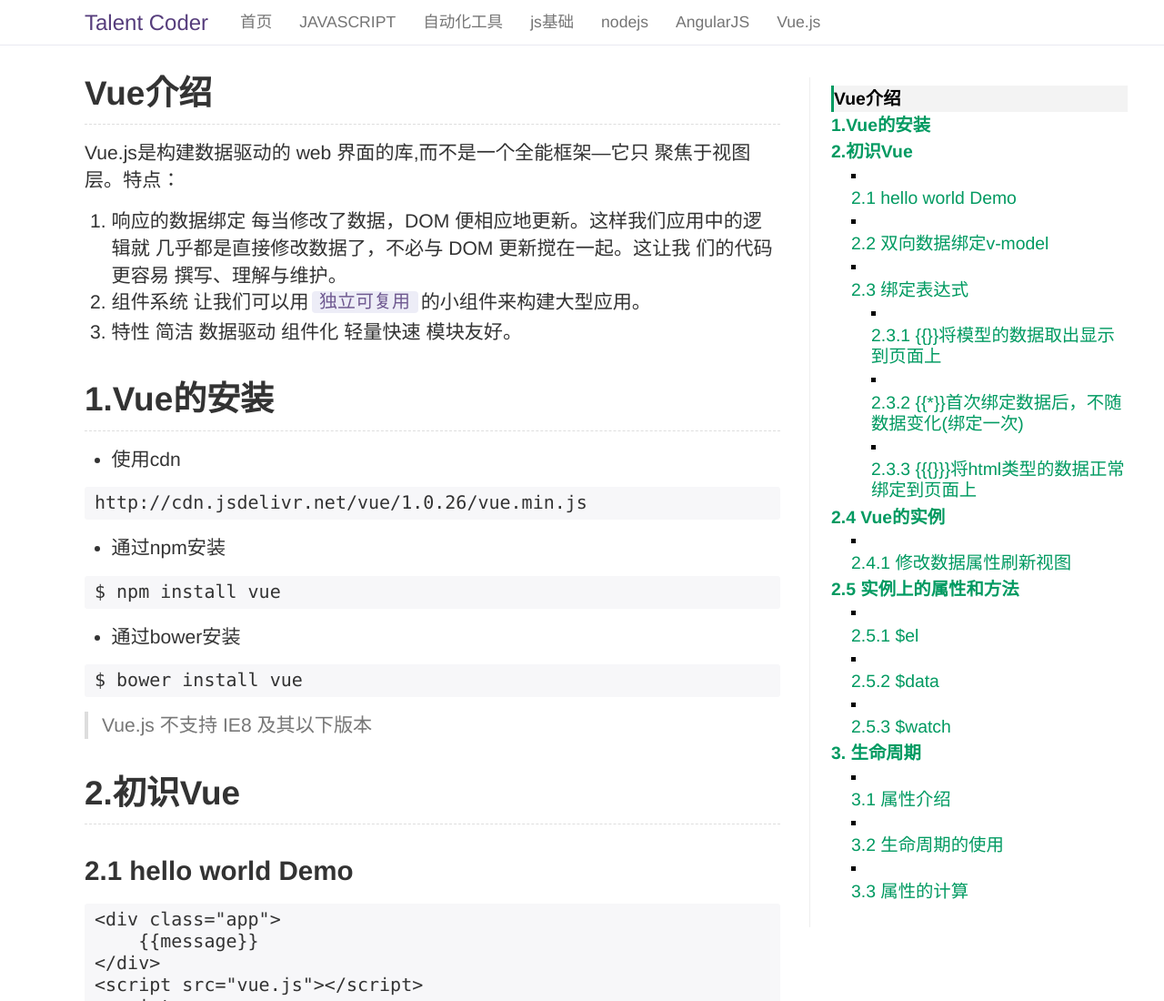
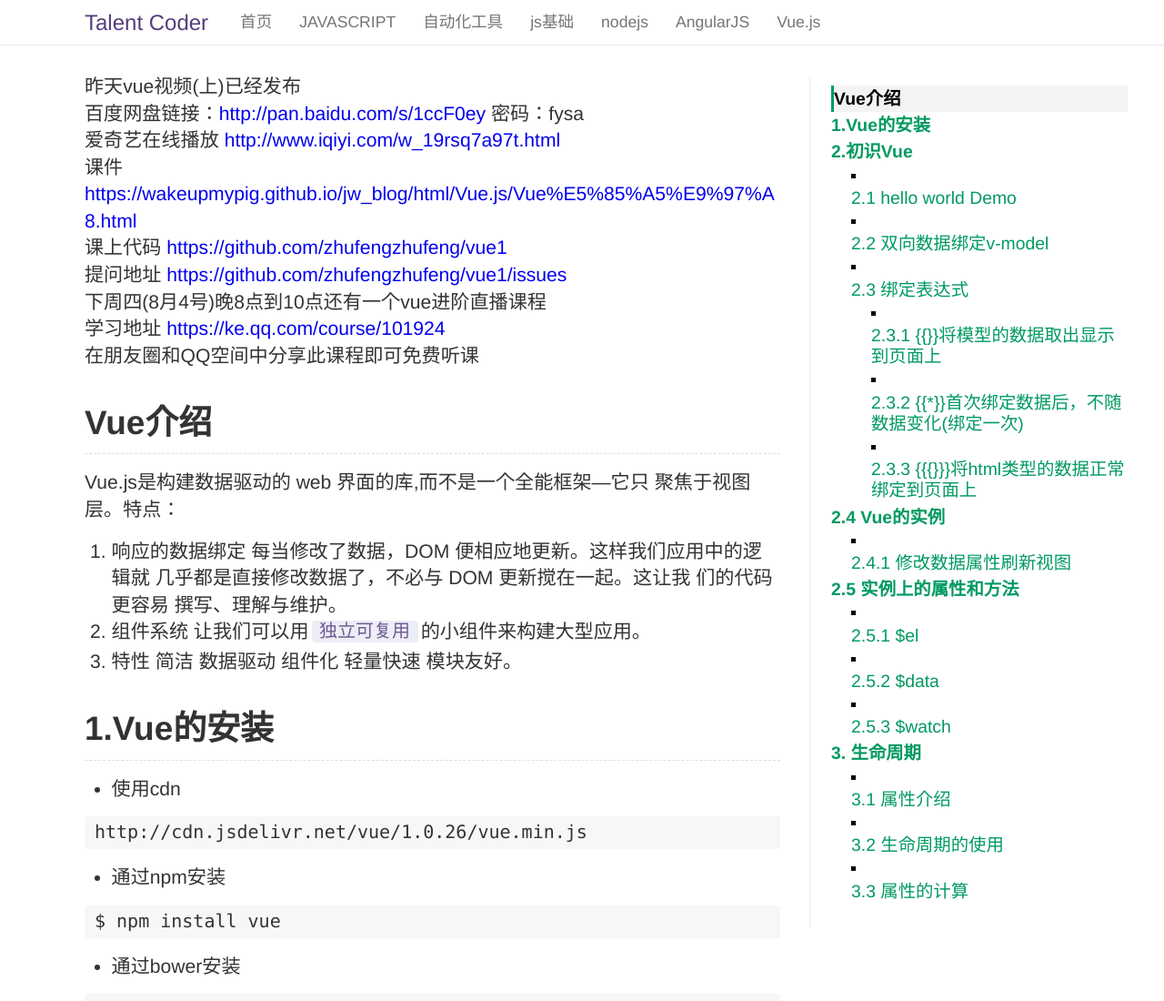
Before and after one commit to wakeupmypig/jw_blog, a website: page html/Vue.js/Vue入门.html in a window 1280 px wide. Shown: the top 1100 px of the page at 91% size. Drawn offline with nearby package versions, Linux system fonts and the light colour scheme.

Commit message:
Fri Jul 29 2016 23:30:51 GMT+0800 (中国标准时间)

```diff
--- a/html/Vue.js/Vue入门.html
+++ b/html/Vue.js/Vue入门.html
@@ -42,7 +42,8 @@
 
         <div class="content markdown-body">
 
-            <h2 id="t0Vue&#x4ECB;&#x7ECD;">Vue&#x4ECB;&#x7ECD; <a href="#t0Vue&#x4ECB;&#x7ECD;"> # </a></h2>
+            <p>&#x6628;&#x5929;vue&#x89C6;&#x9891;(&#x4E0A;)&#x5DF2;&#x7ECF;&#x53D1;&#x5E03;<br>&#x767E;&#x5EA6;&#x7F51;&#x76D8;&#x94FE;&#x63A5;&#xFF1A;<a href="http://pan.baidu.com/s/1ccF0ey">http://pan.baidu.com/s/1ccF0ey</a> &#x5BC6;&#x7801;&#xFF1A;fysa<br>&#x7231;&#x5947;&#x827A;&#x5728;&#x7EBF;&#x64AD;&#x653E; <a href="http://www.iqiyi.com/w_19rsq7a97t.html">http://www.iqiyi.com/w_19rsq7a97t.html</a><br>&#x8BFE;&#x4EF6; <a href="https://wakeupmypig.github.io/jw_blog/html/Vue.js/Vue%E5%85%A5%E9%97%A8.html">https://wakeupmypig.github.io/jw_blog/html/Vue.js/Vue%E5%85%A5%E9%97%A8.html</a><br>&#x8BFE;&#x4E0A;&#x4EE3;&#x7801;  <a href="https://github.com/zhufengzhufeng/vue1">https://github.com/zhufengzhufeng/vue1</a><br>&#x63D0;&#x95EE;&#x5730;&#x5740; <a href="https://github.com/zhufengzhufeng/vue1/issues">https://github.com/zhufengzhufeng/vue1/issues</a><br>&#x4E0B;&#x5468;&#x56DB;(8&#x6708;4&#x53F7;)&#x665A;8&#x70B9;&#x5230;10&#x70B9;&#x8FD8;&#x6709;&#x4E00;&#x4E2A;vue&#x8FDB;&#x9636;&#x76F4;&#x64AD;&#x8BFE;&#x7A0B;<br>&#x5B66;&#x4E60;&#x5730;&#x5740; <a href="https://ke.qq.com/course/101924">https://ke.qq.com/course/101924</a><br>&#x5728;&#x670B;&#x53CB;&#x5708;&#x548C;QQ&#x7A7A;&#x95F4;&#x4E2D;&#x5206;&#x4EAB;&#x6B64;&#x8BFE;&#x7A0B;&#x5373;&#x53EF;&#x514D;&#x8D39;&#x542C;&#x8BFE;  </p>
+<h2 id="t0Vue&#x4ECB;&#x7ECD;">Vue&#x4ECB;&#x7ECD; <a href="#t0Vue&#x4ECB;&#x7ECD;"> # </a></h2>
 <p>Vue.js&#x662F;&#x6784;&#x5EFA;&#x6570;&#x636E;&#x9A71;&#x52A8;&#x7684; web &#x754C;&#x9762;&#x7684;&#x5E93;,&#x800C;&#x4E0D;&#x662F;&#x4E00;&#x4E2A;&#x5168;&#x80FD;&#x6846;&#x67B6;&#x2014;&#x5B83;&#x53EA;
 &#x805A;&#x7126;&#x4E8E;&#x89C6;&#x56FE;&#x5C42;&#x3002;&#x7279;&#x70B9;&#xFF1A;  </p>
 <ol>
```
